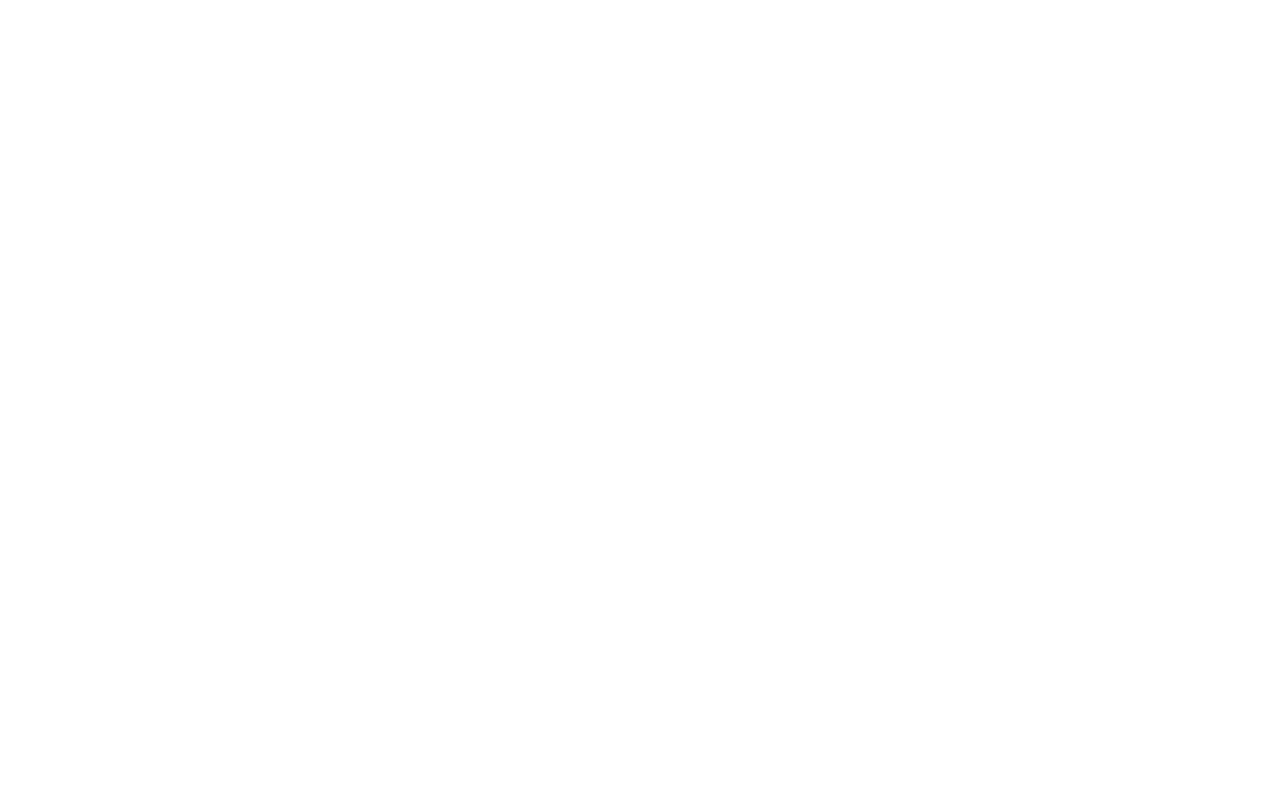
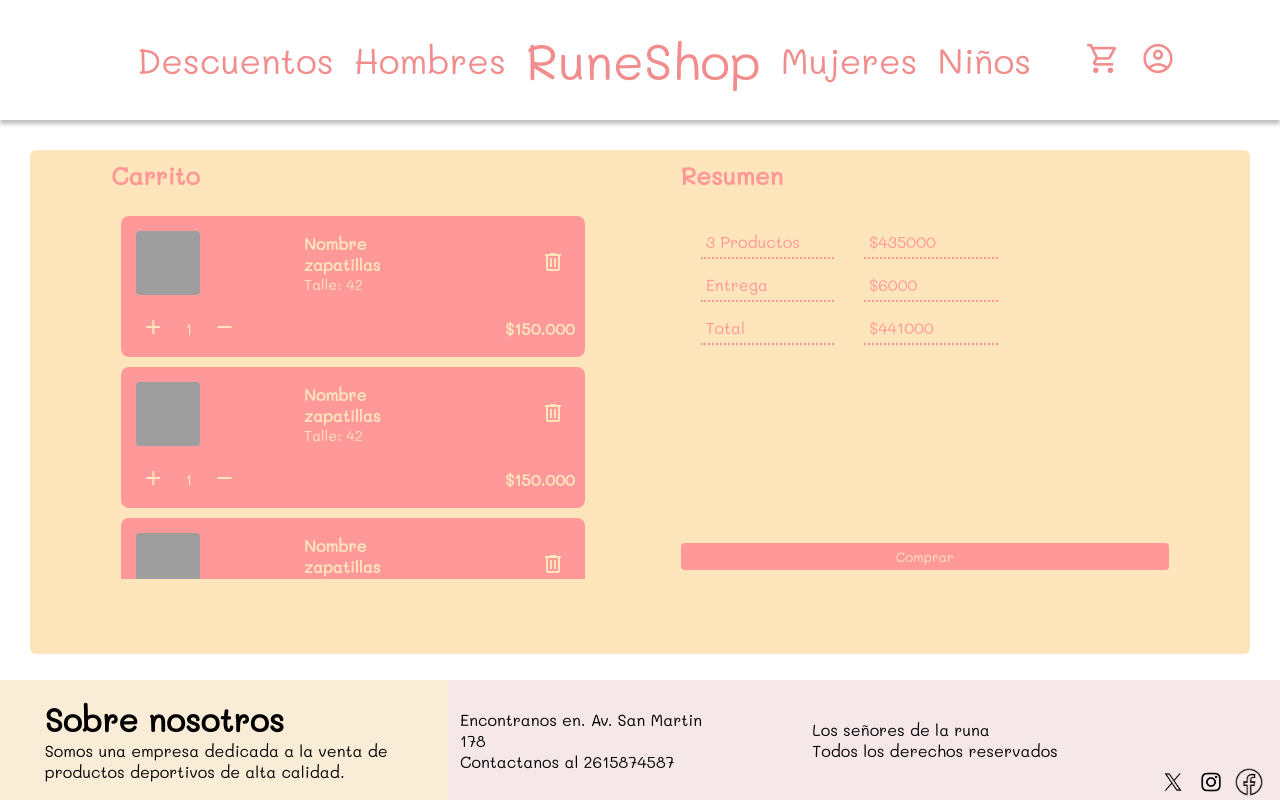
Before and after one commit to RodrigoRomero26/Runeshop, a React (Vite) app in the folder runeshop/: page /cart in a window 1280 px wide. Before the commit this address had no page. Built offline with nearby package versions, Linux system fonts and the light colour scheme; grey boxes are pictures that could not be loaded.

Commit message:
Avances cartScreen

```diff
--- /dev/null
+++ b/runeshop/src/components/Screens/CartScreen/CartScreen.module.css
@@ -0,0 +1,12 @@
+.cartScreen {
+	width: 100vw;
+	height: 100vh;
+	overflow: hidden;
+}
+
+.cartScreenContent {
+	display: flex;
+	flex-direction: column;
+	width: 100vw;
+	height: 100%;
+}
--- /dev/null
+++ b/runeshop/src/components/Screens/CartScreen/CartScreen.tsx
@@ -0,0 +1,16 @@
+import { Header } from '../../ui/Header/Header'
+import { Footer } from '../../ui/Footer/Footer'
+import styles from './CartScreen.module.css'
+import { CartScreenComponents } from '../../ui/CartScreenComponents/CartScreenComponents'
+
+export const CartScreen = () => {
+  return (
+    <div className={styles.cartScreen}>
+      <Header />
+      <div className={styles.cartScreenContent}>
+        <CartScreenComponents />
+        <Footer />
+      </div>
+    </div>
+  )
+}
--- a/runeshop/src/components/Screens/ProductsCatalogScreen/ProductsCatalogScreen.tsx
+++ b/runeshop/src/components/Screens/ProductsCatalogScreen/ProductsCatalogScreen.tsx
@@ -2,6 +2,7 @@
 import styles from "./ProductsCatalogScreen.module.css"
 import { Aside } from "../../ui/Aside/Aside";
 import { Header } from "../../ui/Header/Header";
+import { Footer } from "../../ui/Footer/Footer";
 
 export const ProductsCatalogScreen = () => {
 	return (
@@ -10,6 +11,7 @@
 
 			<div className={styles.containerProductsCatalogScreenContent}>
 				<Aside />
+				<Footer />
 			</div>
 		</div>
 	);
--- a/runeshop/src/components/ui/Aside/Aside.tsx
+++ b/runeshop/src/components/ui/Aside/Aside.tsx
@@ -3,10 +3,11 @@
 
 export const Aside = () => {
   return (
+    //SE ABRE APRETANDO EL BOTON DE HOMBRES
     <div className={styles.principalContainerAside}>
       <div className={styles.filtersContainer}>
         <h2>Filtros de busqueda</h2>
-				<div className={styles.categoriasContainer}>
+        <div className={styles.filterContainer}>
           <h3>Categorias</h3>
           <label className={styles.checkboxLabel}>
             <input type="checkbox" name="Running" />
@@ -29,7 +30,7 @@
             Entrenamiento
           </label>
         </div>
-				<div className={styles.typeShoesContainer}>
+        <div className={styles.filterContainer}>
           <h3>Tipo de calzado</h3>
           <label className={styles.checkboxLabel}>
             <input type="checkbox" name="Zapatillas" />
@@ -48,7 +49,7 @@
             Sandalias
           </label>
         </div>
-				<div className={styles.brandContainer}>
+        <div className={styles.filterContainer}>
           <h3>Marca</h3>
           <label className={styles.checkboxLabel}>
             <input type="checkbox" name="Nike" />
@@ -67,7 +68,7 @@
             Reebok
           </label>
         </div>
-				<div className={styles.sizeContainer}>
+        <div className={styles.filterContainer}>
           <h3>Talles</h3>
           <div className={styles.checkboxSizeContainer}>
             {[34, 35, 36, 37, 38, 39, 40, 41, 42, 43, 44, 45, 46].map(
@@ -78,21 +79,19 @@
                     name={String(size)}
                     className={styles.hiddenCheckbox}
                   />
-									{size}
+                  <span>{size}</span>
                 </label>
               )
             )}
           </div>
         </div>
-				<div className={styles.priceFilterContainer}>
+        <div className={styles.filterContainer}>
           <span className="material-symbols-outlined">paid</span>
           <label className={styles.priceLabel}>
-						<input type="text" />
-						Maximo
+            <input type="text" placeholder="Maximo"/>
           </label>
           <label className={styles.priceLabel}>
-						<input type="text" />
-						Minimo
+            <input type="text" placeholder="Minimo"/>
           </label>
         </div>
       </div>
--- a/runeshop/src/components/ui/CartModal/Cart.tsx
+++ b/runeshop/src/components/ui/CartModal/Cart.tsx
@@ -1,6 +1,7 @@
-import { useEffect, useRef, type FC } from "react";
+import { useEffect, useRef, useState, type FC } from "react";
 import styles from "./Cart.module.css";
 import { CartModalCards } from "../CartModalCards/CartModalCards";
+import { useNavigate } from "react-router";
 
 interface cartProps {
 	onCloseCart: () => void;
@@ -8,6 +9,11 @@
 
 export const Cart: FC<cartProps> = ({ onCloseCart }) => {
 	const modalRef = useRef<HTMLDivElement>(null);
+	const navigate = useNavigate();
+
+	const handleCart = () => {
+		navigate("/cart");
+	}
 
 	useEffect(() => {
 		const handleClickOutside = (event: MouseEvent) => {
@@ -41,7 +47,7 @@
 
 					</div>
 					<div className={styles.containerButtonYTotalCart}>
-						<button className={styles.buttonCart}>
+						<button onClick={handleCart} className={styles.buttonCart}>
 							Realizar compra
 							<p>
 								<span className="material-symbols-outlined ${styles.iconCart}">
--- a/runeshop/src/components/ui/CartModalCards/CartModalCards.module.css
+++ b/runeshop/src/components/ui/CartModalCards/CartModalCards.module.css
@@ -2,12 +2,12 @@
 	display: flex;
 	flex-direction: column;
 	justify-content: space-between;
-	background-color: #ffe5bc;
-	width: 18vw;
+	background-color: #ff9999;
+	width: auto;
 	padding: 10px;
 	border-radius: 8px;
 	font-family: "Mali", cursive;
-	color: #ff9999;
+	color:  #ffe5bc;
 }
 
 .topSection {
@@ -51,7 +51,7 @@
 	background-color: transparent;
 	border: none;
 	cursor: pointer;
-	color: #ff9999;
+	color:#ffe5bc;
 }
 
 .bottomSection {
@@ -69,8 +69,8 @@
 }
 
 .containerAmountProductCart button {
-	background-color: #ffe5bc;
-	color: #ff9999;
+	background-color: #ff9999;
+	color: #ffe5bc;
 	border: none;
 	border-radius: 4px;
 	padding: 5px;
@@ -93,7 +93,7 @@
 }
 
 .cardWrapper button:hover {
-    background-color: #ff9999;
-    color: #ffe5bc;
+    background-color: #ffe5bc;
+    color:  #ff9999;
     transform: scale(1.05);
 }
--- /dev/null
+++ b/runeshop/src/components/ui/CartScreenComponents/CartScreenComponents.module.css
@@ -0,0 +1,109 @@
+.principalContainerCartScreenComponents {
+  height: 70vh;
+}
+
+.dataContainerCartScreenComponents {
+  background-color: #ffe5bc;
+  display: flex;
+  height: 90%;
+  margin: 30px;
+  justify-content: space-evenly;
+  border-radius: 0.4rem;
+}
+
+.cartSideContainer {
+  display: flex;
+  flex-direction: column;
+  width: 40%;
+  gap: 15px;
+}
+
+.cartSideContainerTitle {
+  color: #ff9797;
+  font-family: "Mali", cursive;
+  margin-top: 10px;
+}
+
+.cartSideContainerCards {
+  display: flex;
+  flex-direction: column;
+  gap: 10px;
+  overflow-y: auto;
+  height: 70%;
+  width: 95%;
+  padding: 10px;
+}
+
+.summarySideContainer {
+  display: flex;
+  flex-direction: column;
+  width: 40%;
+  gap: 15px;
+}
+
+.summarySideContainerTitle {
+  color: #ff9797;
+  font-family: "Mali", cursive;
+  margin-top: 10px;
+}
+
+.summarySideContainerDitails {
+  display: flex;
+  flex-direction: row;
+  gap: 10px;
+  height: 60%;
+  width: 65%;
+  padding: 10px;
+  justify-content: space-evenly;
+}
+
+.summarySideContainerDitailsLine {
+  display: flex;
+  flex-direction: column;
+  gap: 10px;
+  height: 70%;
+  width: 65%;
+  padding: 10px;
+  justify-content: start;
+  color: #ff9797;
+  font-family: "Mali", cursive;
+}
+
+.summarySideContainerDitailsLine p{
+    border-bottom: 2px dotted #ff9797;
+    padding: 5px;
+}
+
+.summarySideContainerPrice {
+  display: flex;
+  flex-direction: column;
+  gap: 10px;
+  height: 70%;
+  width: 65%;
+  padding: 10px;
+  justify-content: start;
+  color: #ff9797;
+  font-family: "Mali", cursive;
+}
+
+.summarySideContainerPrice p{
+    padding: 5px;
+    border-bottom: 2px dotted #ff9797;
+}
+
+.summarySideContainerButton{
+     border-radius: 4px;
+    padding: 5px 10px;
+    cursor: pointer;
+    transition: background-color 0.3s ease, transform 0.2s ease;
+    color: #ffe5bc;
+    font-family: "Mali", cursive;
+    background-color: #ff9999;
+    border: none;
+}
+
+.summarySideContainerButton:hover {
+    background-color:  #FAEDD8;
+    color:  #ff9999;
+    transform: scale(1.05);
+}
--- /dev/null
+++ b/runeshop/src/components/ui/CartScreenComponents/CartScreenComponents.tsx
@@ -0,0 +1,47 @@
+import { CartModalCards } from "../CartModalCards/CartModalCards";
+import styles from "./CartScreenComponents.module.css";
+
+export const CartScreenComponents = () => {
+  return (
+    //pantalla blanca del fondo
+    <div className={styles.principalContainerCartScreenComponents}>
+      {/* pantalla naranjita */}
+      <div className={styles.dataContainerCartScreenComponents}>
+        {/* lado del carrito con sus respectivas tarjetas */}
+        <div className={styles.cartSideContainer}>
+          <div className={styles.cartSideContainerTitle}>
+            <h2>Carrito</h2>
+          </div>
+          <div className={styles.cartSideContainerCards}>
+            <CartModalCards />
+            <CartModalCards />
+            <CartModalCards />
+            <CartModalCards />
+            <CartModalCards />
+            <CartModalCards />
+            <CartModalCards />
+          </div>
+        </div>
+        {/* lado del resumen */}
+        <div className={styles.summarySideContainer}>
+          <div className={styles.summarySideContainerTitle}>
+            <h2>Resumen</h2>
+          </div>
+          <div className={styles.summarySideContainerDitails}>
+            <div className={styles.summarySideContainerDitailsLine}>
+              <p>3 Productos</p>
+              <p>Entrega</p>
+              <p>Total</p>
+            </div>
+            <div className={styles.summarySideContainerPrice}>
+              <p>$435000</p>
+              <p>$6000</p>
+              <p>$441000</p>
+            </div>
+          </div>
+          <button className={styles.summarySideContainerButton}>Comprar</button>
+        </div>
+      </div>
+    </div>
+  );
+};
--- a/runeshop/src/components/ui/Footer/Footer.module.css
+++ b/runeshop/src/components/ui/Footer/Footer.module.css
@@ -17,7 +17,7 @@
 	align-items: center;
 	width: 35vw;
 	height: 100%;
-	background-color: lightpink;
+	background-color: #FAEDD8;
 }
 
 .aboutUsDataContainerFooter {
@@ -32,7 +32,7 @@
 
 
 .contactUsContainerFooter {
-	background-color: lightblue;
+	background-color: #F6E8E8;
 	display: flex;
 	flex-direction: row;
 	justify-content: space-around;
--- a/runeshop/src/routes/appRouter.tsx
+++ b/runeshop/src/routes/appRouter.tsx
@@ -2,6 +2,7 @@
 import { UserProfileScreen } from "../components/Screens/UserProfileScreen/UserProfileScreen.tsx"
 import { LandingScreen } from "../components/Screens/LandingScreen/LandingScreen.tsx"
 import {ProductsCatalogScreen } from "../components/Screens/ProductsCatalogScreen/ProductsCatalogScreen.tsx"
+import { CartScreen } from "../components/Screens/CartScreen/CartScreen.tsx"
 
 export const appRouter = () => {
     return (
@@ -9,6 +10,7 @@
             <Route path="/" element={<LandingScreen />}/>
             <Route path="/userProfile" element={<UserProfileScreen />}/>
             <Route path="/productsCatalog" element={<ProductsCatalogScreen />} />
+            <Route path="/cart" element={<CartScreen />} />
         </Routes>
     )
 }
```
Also changed, not shown: runeshop/src/components/ui/Aside/Aside.module.css (+98 -20 lines). Lines whose indentation alone changed are shown as unchanged.
